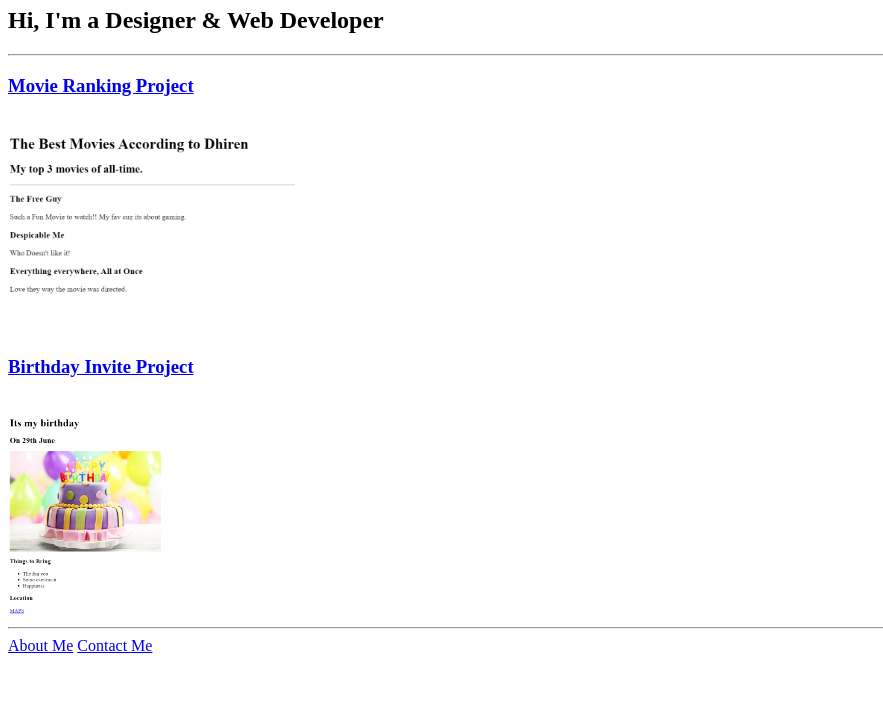
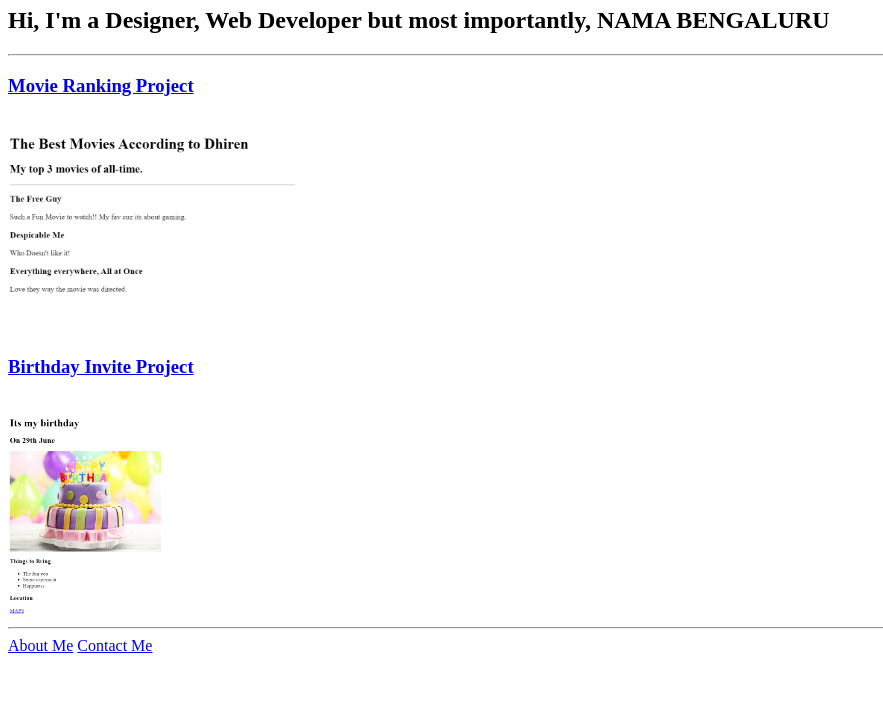
Before and after one commit to dhirenjn/htmp-portfolio, a plain HTML site: page index.html in a window 1280 px wide. Shown: the part 73-800 px from the top of the page, without its empty margins (0-883 px from the left). Drawn offline with Linux system fonts and the light colour scheme.

Commit message:
Update index.html

```diff
--- a/index.html
+++ b/index.html
@@ -23,7 +23,7 @@ https://developer.mozilla.org/en-US/docs/Web/HTML/Element/img#attr-height -->
 </head>
 <body>
     <h1>Dhiren's Portfolio</h1>
-    <h2>Hi, I'm a Designer & Web Developer</h2>
+    <h2>Hi, I'm a Designer, Web Developer but most importantly, NAMA BENGALURU</h2>
     <hr />
     <h3><a href="./public/movie-ranking.html">Movie Ranking Project</a></h3>
     <br />
```
